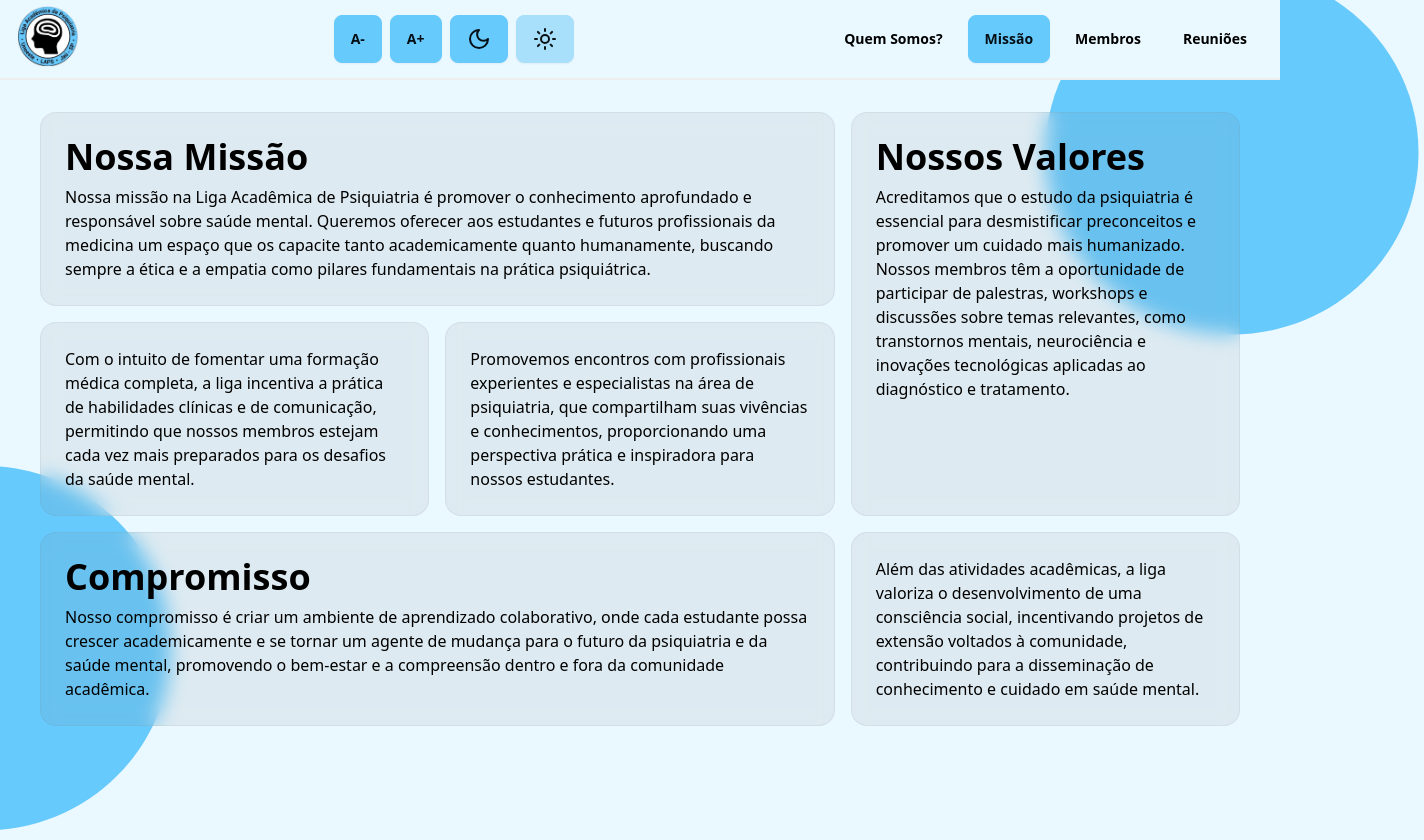
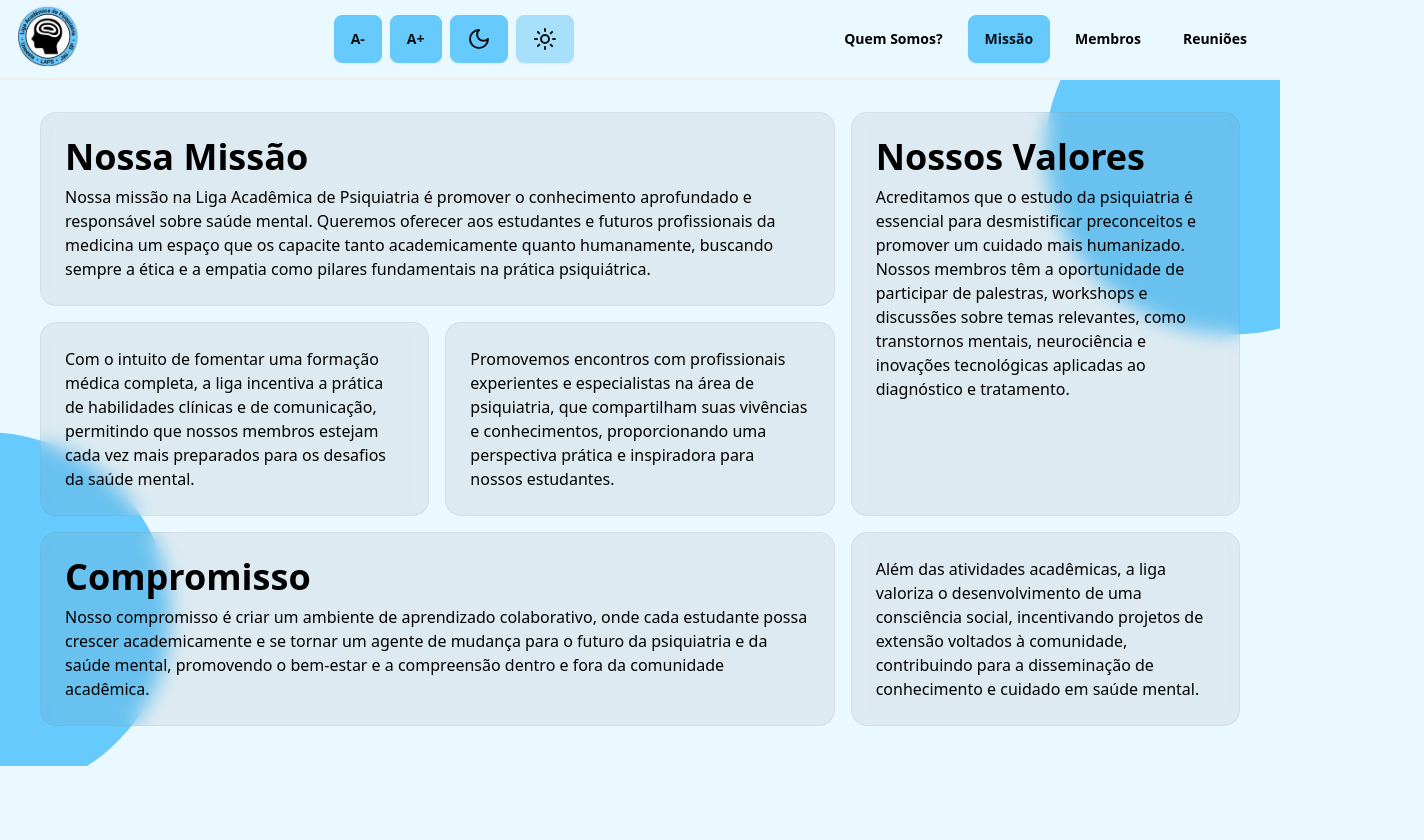
Before and after one commit to rckbrcls/academic-league-of-psychiatry, a Next.js app: page /mission in a window 1280 px wide. Shown: the whole page, 1424 px wide, since content can reach past the window. After the commit the page ends 800 px from the top, so only its background shows below. Built offline with nearby package versions, Linux system fonts and the light colour scheme.

Commit message:
adiciona classe de estilo para controle de overflow nas páginas de reuniões e missão

```diff
--- a/src/app/(landing)/meetings/page.tsx
+++ b/src/app/(landing)/meetings/page.tsx
@@ -114,7 +114,7 @@ export default function Meetings() {
   ];
 
   return (
-    <div className="pb-40 px-10 pt-24">
+    <div className="pb-40 px-10 pt-24 overflow-x-hidden relative">
       <SVG className="absolute -top-10 -left-28 -z-10 w-96 h-96" />
       <SVG className="absolute -bottom-10 -right-28 -z-10 w-96 h-96" />
 
--- a/src/app/(landing)/mission/page.tsx
+++ b/src/app/(landing)/mission/page.tsx
@@ -48,7 +48,7 @@ export default function Mission() {
   ];
 
   return (
-    <>
+    <div className="relative overflow-x-hidden">
       <SVG
         className="absolute -top-10 -right-36 -z-10  w-96 h-96"
         shape="circle"
@@ -67,6 +67,6 @@ export default function Mission() {
           />
         ))}
       </div>
-    </>
+    </div>
   );
 }
```
